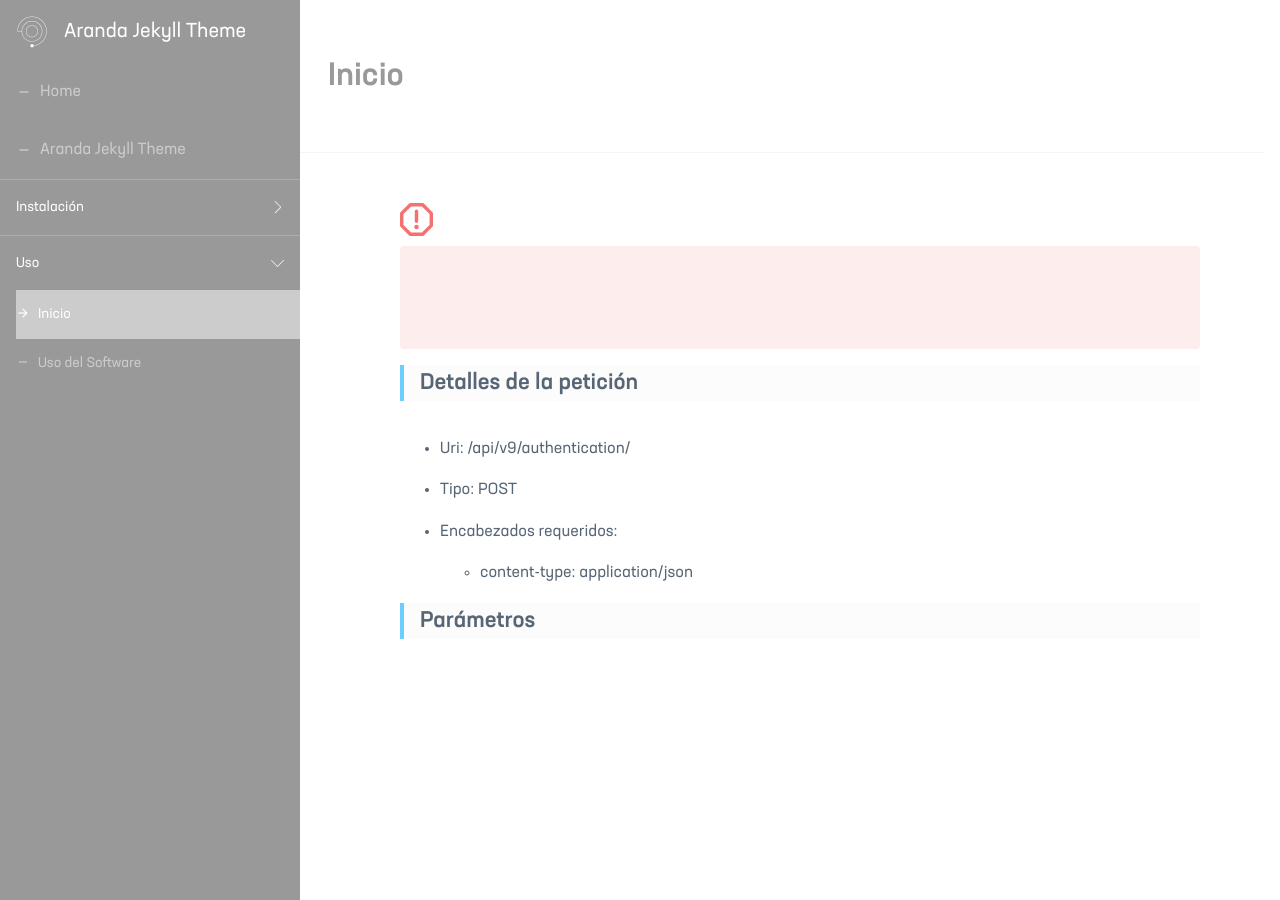
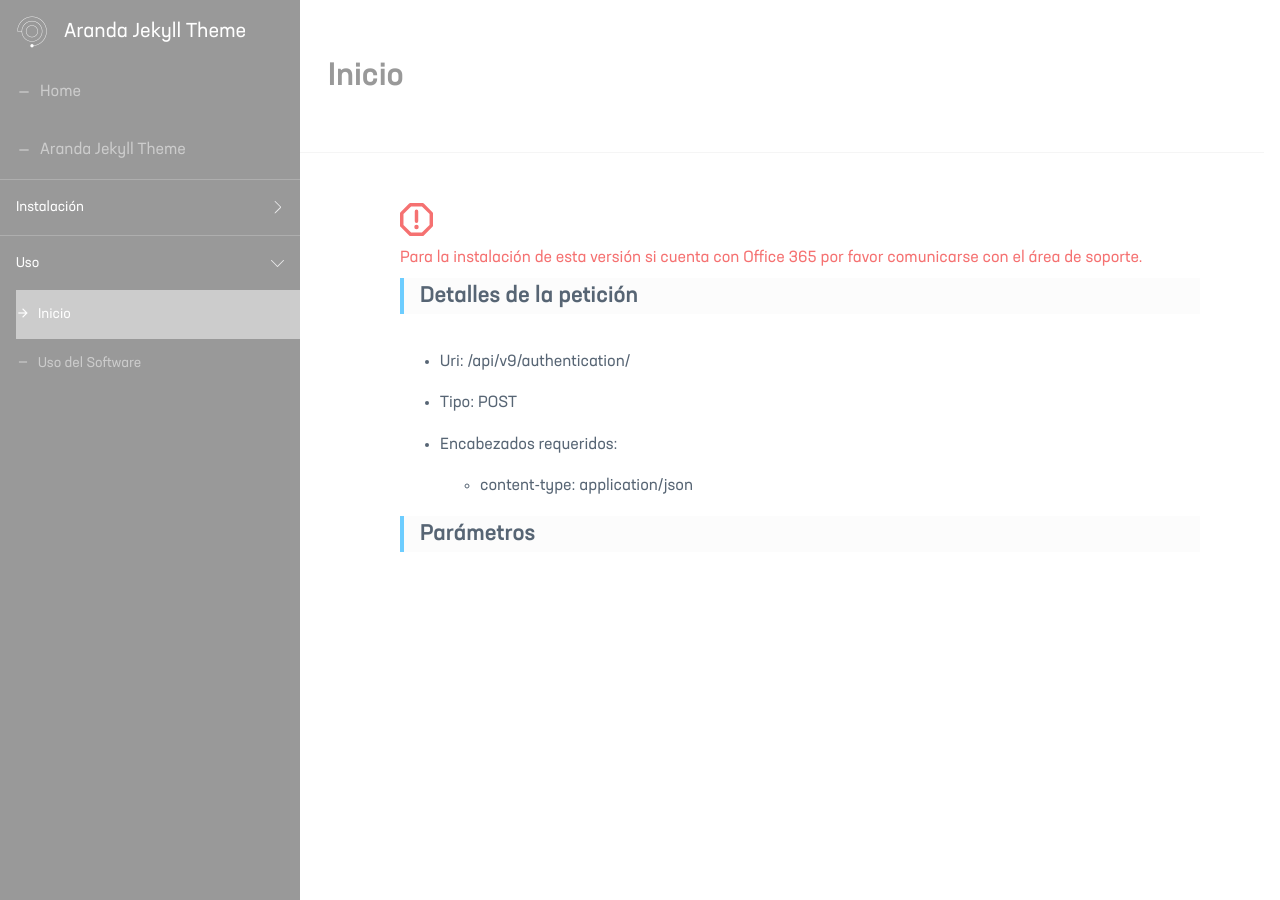
Before and after one commit to Nats85/Manuales-Aranda-Apis, a Jekyll site: the page built from docs/2.1-inicio.md, in a window 1280 px wide. Built offline with Jekyll 4.4.1, drawn with Linux system fonts in a browser that asks for light colours.

Commit message:
Update _default.scss

```diff
--- a/_sass/layouts/_default.scss
+++ b/_sass/layouts/_default.scss
@@ -186,15 +186,6 @@
     color: #576574;
 
 }
-.alert {
-    top: 164px;
-    left: 371px;
-    height: 103px;
-    background: #F57171;
-    border-radius: 4px;
-    opacity: 0.12;
-
- }
 
  .title_alert {
     top: 211px;
```
